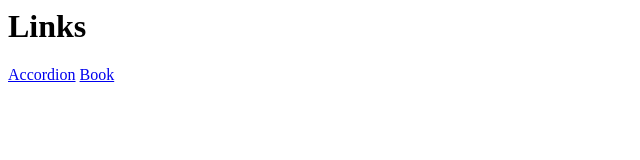
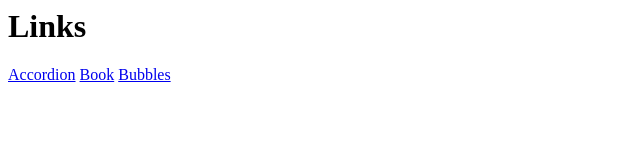
Before and after one commit to 0x61656c/Cyberdict-Tech-Demos, a plain HTML site: page index.html in a window 1280 px wide. Shown: the full height of the page, 0-640 px from the left. Drawn offline with Linux system fonts and the light colour scheme.

Commit message:
Add files via upload

```diff
--- a/index.html
+++ b/index.html
@@ -4,5 +4,6 @@
 		<h1>Links</h1>
 		<a href = accordion.html>Accordion</a>
 		<a href = book/index.html>Book</a>
+		<a href = untitled.html>Bubbles</a>
 	</body>
 </html>
```
